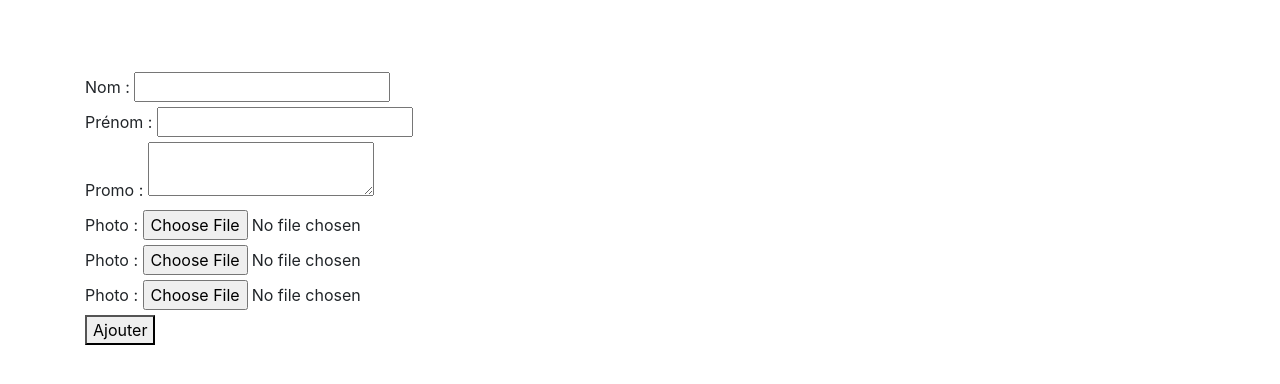
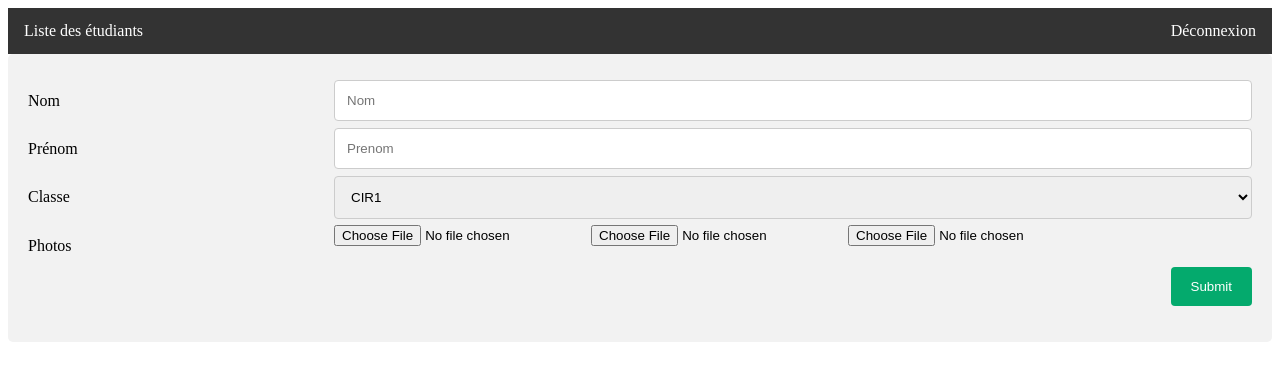
Before and after one commit to rowan2604/Facial-recognition, a Flask app: page /ajouter in a window 1280 px wide. Shown: the top 384 px of the page. Run offline with Flask 2, Linux system fonts and the light colour scheme; some libraries are stand-ins or nearby versions.

Commit message:
Go GO GO git add .

```diff
--- a/app.py
+++ b/app.py
@@ -1,17 +1,44 @@
-from flask import Flask, render_template, request
+from flask import Flask, render_template, request, session, redirect
+from datetime import datetime, timedelta
 import mysql.connector
+from flask_bcrypt import Bcrypt
 
 app = Flask(__name__)
+bcrypt = Bcrypt(app)
+app.secret_key = 'SECRET_KEY'
+app.permanent_session_lifetime = timedelta(minutes = 1)
 
-def lancer(script):
-    stream = open(script)
-    lu = stream.read()
-    exec(lu)
+@app.route('/')
+def connexion():
+    if request.remote_addr in session:
+        return redirect('/index')
+    else:
+        return render_template('login.html')
 
+@app.route('/auth/', methods=['POST'])
+def auth():
+    identifiant = request.form['Identifiant']
+    mdp = request.form['mdp']
+    conn = mysql.connector.connect(host="eu-cdbr-west-01.cleardb.com", user="b8523d276180fb", password="e548c5fe", database="heroku_432d5a7d6f44b44")
+    conn.text_factory = str
+    cur = conn.cursor()
+    cur.execute("SELECT password FROM connexion WHERE identifiant = '" + identifiant + "'")
+    BDDmdp = cur.fetchone()
+    cur.close()
+    conn.close()
+    if bcrypt.check_password_hash(BDDmdp[0], mdp):
+        session[request.remote_addr] = datetime.now()
+        return redirect('/index')
+    else:
+        return redirect('/')
+
+@app.route('/deconnexion')
+def deco():
+    session.pop(request.remote_addr, None)
+    return redirect('/')
 
 @app.route('/index')
 def index():
-    print("je suis la ")
     conn = mysql.connector.connect(host="eu-cdbr-west-01.cleardb.com", user="b8523d276180fb", password="e548c5fe", database="heroku_432d5a7d6f44b44")
     conn.text_factory = str
     cur = conn.cursor()
@@ -21,14 +48,77 @@ def index():
     cur.close()
     conn.close()
     print("Connexion SQLite est fermee")
-    return render_template('pageBDD.html', posts=posts)
-
+    return render_template('pageBDD.html', posts = posts)
 
 @app.route('/ajouter')
 def pageAjouter():
     return render_template('ajouter.html')
 
-@app.route('/valid', methods=['POST'])
+@app.route('/validation', methods=['POST'])
 def ajouterEtRetour():
-    lancer("AddToBDD.py")
-    return render_template('valid.html')
+    try :
+        nom = request.form['nom']
+        prenom = request.form['prenom']
+        promo = request.form['promo']
+        pic1 = request.files['photo1']
+        pic2 = request.files['photo2']
+        pic3 = request.files['photo3']
+        conn = mysql.connector.connect(host="eu-cdbr-west-01.cleardb.com", user="b8523d276180fb", password="e548c5fe", database="heroku_432d5a7d6f44b44")
+        conn.text_factory = str
+        cur = conn.cursor()
+        print("Connexion reussie à SQLite")
+        cur.execute("CREATE TABLE IF NOT EXISTS Etudiant (id INT PRIMARY KEY NOT NULL AUTO_INCREMENT, Nom VARCHAR(100) NOT NULL, Prenom VARCHAR(100) NOT NULL, Promo VARCHAR(100) NOT NULL, Presence INT NOT NULL, Photo1 BLOB NOT NULL, Photo2 BLOB NOT NULL, Photo3 BLOB NOT NULL)")
+        sql = "INSERT INTO Etudiant (Nom, Prenom, Promo, Presence, Photo1, Photo2, Photo3) VALUES (%s,%s,%s,%s,%s,%s,%s)"
+        print(pic1)
+        print(pic2)
+        print(pic3)
+        blobFile1=pic1.read()
+        blobFile2=pic2.read()
+        blobFile3=pic3.read()
+        value = (nom, prenom, promo, 0, blobFile1, blobFile2, blobFile3)
+        cur.execute(sql, value)
+        conn.commit()
+        print("Fichier insere avec succes")
+        cur.execute( "SELECT Nom, Prenom, Promo FROM Etudiant WHERE id =(SELECT MAX(id) FROM Etudiant)")
+        validation = cur.fetchone()
+        print(validation[0])
+        print(validation[1])
+        print(validation[2])
+        cur.close()
+        conn.close()
+        print("Connexion SQLite est fermee")
+
+    except mysql.connector.Error as error:
+        print("Erreur lors de l'insertion", error)
+
+    return render_template('valid.html', validation = validation)
+
+@app.route("/ajouterCO")
+def ajouterCo():
+    return render_template("ajouterCo.html")
+
+@app.route('/validCo', methods=['POST'])
+def ajouterIdentifiant():
+    try :
+        identifiant = request.form['identifiant']
+        password = request.form['password']
+        pw_hash = bcrypt.generate_password_hash(password)
+        print(identifiant)
+        print(pw_hash)
+        conn = mysql.connector.connect(host="eu-cdbr-west-01.cleardb.com", user="b8523d276180fb", password="e548c5fe", database="heroku_432d5a7d6f44b44")
+        conn.text_factory = str
+        cur = conn.cursor()
+        print("Connexion reussie à SQLite")
+        sql = "INSERT INTO connexion (identifiant, password) VALUES (%s,%s)"
+        value = (identifiant, pw_hash)
+        cur.execute(sql, value)
+        conn.commit()
+        print("Fichier insere avec succes")
+        cur.close()
+        conn.close()
+        print("Connexion SQLite est fermee")
+
+    except mysql.connector.Error as error:
+        print("Erreur lors de l'insertion", error)
+
+    return render_template("validation.html")
--- /dev/null
+++ b/static/css/ajouterEleve.css
@@ -0,0 +1,85 @@
+ul {
+    list-style-type: none;
+    margin: 0;
+    padding: 0;
+    overflow: hidden;
+    background-color: #333;
+  }
+
+  li {
+    float: left;
+  }
+
+  li a {
+    display: block;
+    color: white;
+    text-align: center;
+    padding: 14px 16px;
+    text-decoration: none;
+  }
+
+  li a:hover {
+    background-color: #111;
+  }
+
+  input[type=text], select, textarea{
+    width: 100%;
+    padding: 12px;
+    border: 1px solid #ccc;
+    border-radius: 4px;
+    box-sizing: border-box;
+    resize: vertical;
+  }
+
+  /* Style the label to display next to the inputs */
+  label {
+    padding: 12px 12px 12px 0;
+    display: inline-block;
+  }
+
+  /* Style the submit button */
+  input[type=submit] {
+    background-color: #04AA6D;
+    color: white;
+    padding: 12px 20px;
+    border: none;
+    border-radius: 4px;
+    cursor: pointer;
+    float: right;
+  }
+
+  /* Style the container */
+  .container {
+    border-radius: 5px;
+    background-color: #f2f2f2;
+    padding: 20px;
+  }
+
+  /* Floating column for labels: 25% width */
+  .col-25 {
+    float: left;
+    width: 25%;
+    margin-top: 6px;
+  }
+
+  /* Floating column for inputs: 75% width */
+  .col-75 {
+    float: left;
+    width: 75%;
+    margin-top: 6px;
+  }
+
+  /* Clear floats after the columns */
+  .row:after {
+    content: "";
+    display: table;
+    clear: both;
+  }
+
+  /* Responsive layout - when the screen is less than 600px wide, make the two columns stack on top of each other instead of next to each other */
+  @media screen and (max-width: 600px) {
+    .col-25, .col-75, input[type=submit] {
+      width: 100%;
+      margin-top: 0;
+    }
+  }
--- a/templates/ajouter.html
+++ b/templates/ajouter.html
@@ -1,53 +1,68 @@
-<!doctype html>
-<html lang="en">
+<html>
 	<head>
-    <!-- Required meta tags -->
-    <meta charset="utf-8">
-    <meta name="viewport" content="width=device-width, initial-scale=1, shrink-to-fit=no">
-
-    <!-- Bootstrap CSS -->
-    <link rel="stylesheet" href="https://stackpath.bootstrapcdn.com/bootstrap/4.3.1/css/bootstrap.min.css" integrity="sha384-ggOyR0iXCbMQv3Xipma34MD+dH/1fQ784/j6cY/iJTQUOhcWr7x9JvoRxT2MZw1T" crossorigin="anonymous">
-
-    <title>Ajouter étudiant</title>
+		<title>Ajouter un élève</title>
+		<link rel="stylesheet" type="text/css" href="{{ url_for('static', filename= 'css/ajouterEleve.css') }}">
+		<meta charset="UTF-8"/>
 	</head>
 	<body>
-    <br><br><br>
+		<header>
+			<ul>
+				<li><a href="/index">Liste des étudiants</a></li>
+  				<li style="float:right"><a href="#deconnexion">Déconnexion</a></li>
+			</ul>
+		</header>
 		<div class="container">
-      <form action="/valid" method="POST" enctype="multipart/form-data">
-        <div>
-            <label for="name">Nom :</label>
-            <input type="text" id="nom" name="nom">
+			<form action="/validation" method="POST" enctype="multipart/form-data">
+   				<div class="row">
+					<div class="col-25">
+       					<label for="fname">Nom</label>
    					</div>
-        <div>
-            <label for="prenom">Prénom :</label>
-            <input type="prenom" id="prenom" name="prenom">
+   					<div class="col-75">
+      					<input type="text" id="Nom" name="nom" placeholder="Nom" required>
    					</div>
-        <div>
-            <label for="promo">Promo :</label>
-            <textarea id="promo" name="promo"></textarea>
   				</div>
-        <div>
-          <label for="promo">Photo :</label>
-          <input type="file" id="avatar" name="photo1" accept="image/png, image/jpeg">
+   				<div class="row">
+   					<div class="col-25">
+       					<label for="lname">Prénom</label>
    					</div>
-        <div>
-          <label for="promo">Photo :</label>
-          <input type="file" id="avatar" name="photo2" accept="image/png, image/jpeg">
+   					<div class="col-75">
+       					<input type="text" id="Prenom" name="prenom" placeholder="Prenom" required>
    					</div>
-        <div>
-          <label for="promo">Photo :</label>
-          <input type="file" id="avatar" name="photo3" accept="image/png, image/jpeg">
    				</div>
-        <div class="form-example">
-          <button type="submit">Ajouter</button>
+   				<div class="row">
+   					<div class="col-25">
+      					<label for="country">Classe</label>
+   					</div>
+   					<div class="col-75">
+       					<select id="Classe" name="promo">
+       						<option value="CIR1">CIR1</option>
+       						<option value="CIR2">CIR2</option>
+       						<option value="CIR3">CIR3</option>
+       						<option value="CNB1">CNB1</option>
+       						<option value="CNB2">CNB2</option>
+       						<option value="CNB3">CNB3</option>
+       						<option value="CPG1">CPG1</option>
+       						<option value="CPG2">CPG2</option>
+       						<option value="CSI3">CSI3</option>
+                  <option value="M1">M1</option>
+                  <option value="M2">M2</option>
+      					</select>
+   					</div>
+   				</div>
+   				<div class="row">
+   					<div class="col-25">
+          				<label for="promo">Photos</label>
+          			</div>
+          			<div class="col-75">
+          				<input type="file" id="avatar" name="photo1" accept="image/png, image/jpeg" required>
+                  <input type="file" id="avatar" name="photo2" accept="image/png, image/jpeg" required>
+                  <input type="file" id="avatar" name="photo3" accept="image/png, image/jpeg" required>
+          			</div>
+        		</div>
+   				<div class="row">
+   					<input type="submit" value="Submit">
    				</div>
 			</form>
 		</div>
-
-    <!-- Optional JavaScript -->
-    <!-- jQuery first, then Popper.js, then Bootstrap JS -->
-    <script src="https://code.jquery.com/jquery-3.3.1.slim.min.js" integrity="sha384-q8i/X+965DzO0rT7abK41JStQIAqVgRVzpbzo5smXKp4YfRvH+8abtTE1Pi6jizo" crossorigin="anonymous"></script>
-    <script src="https://cdnjs.cloudflare.com/ajax/libs/popper.js/1.14.7/umd/popper.min.js" integrity="sha384-UO2eT0CpHqdSJQ6hJty5KVphtPhzWj9WO1clHTMGa3JDZwrnQq4sF86dIHNDz0W1" crossorigin="anonymous"></script>
-    <script src="https://stackpath.bootstrapcdn.com/bootstrap/4.3.1/js/bootstrap.min.js" integrity="sha384-JjSmVgyd0p3pXB1rRibZUAYoIIy6OrQ6VrjIEaFf/nJGzIxFDsf4x0xIM+B07jRM" crossorigin="anonymous"></script>
 	</body>
 </html>
--- a/templates/pageBDD.html
+++ b/templates/pageBDD.html
@@ -27,10 +27,10 @@
 			<tbody id="Etudiants">
 				{% for post in posts %}
 					<tr>
-				    	<td>{{ post[0] }}</td>
-						<td>{{ post[1] }}</td>
+				    	<td>{{ post[1] }}</td>
 						<td>{{ post[2] }}</td>
-						{% if post[3] == 1 %}
+						<td>{{ post[3] }}</td>
+						{% if post[4] == 1 %}
 						<td class="green"></td>
 						{% else %}
 						<td class="red"></td>
--- a/templates/valid.html
+++ b/templates/valid.html
@@ -4,10 +4,11 @@
         <meta charset="utf-8" />
         <title>Paragraphes</title>
     </head>
-
+    {% block content %}
     <body>
+        <p>L'étudiant {{validation[0]}} {{validation[1]}} de la Promo {{validation[2]}} a bien été ajouté</p>
         <p>Bonjour et bienvenue sur mon site !</p>
     </body>
-
+    {% endblock %}
     <a href="/index">Retour Accueil</a>
 </html>
```
Also changed, not shown: templates/ajouterCo.html (added, +38 -0 lines), templates/login.html (added, +22 -0 lines), templates/validation.html (added, +11 -0 lines), requirements.txt (line endings or trailing spaces). Lines whose indentation alone changed are shown as unchanged.
